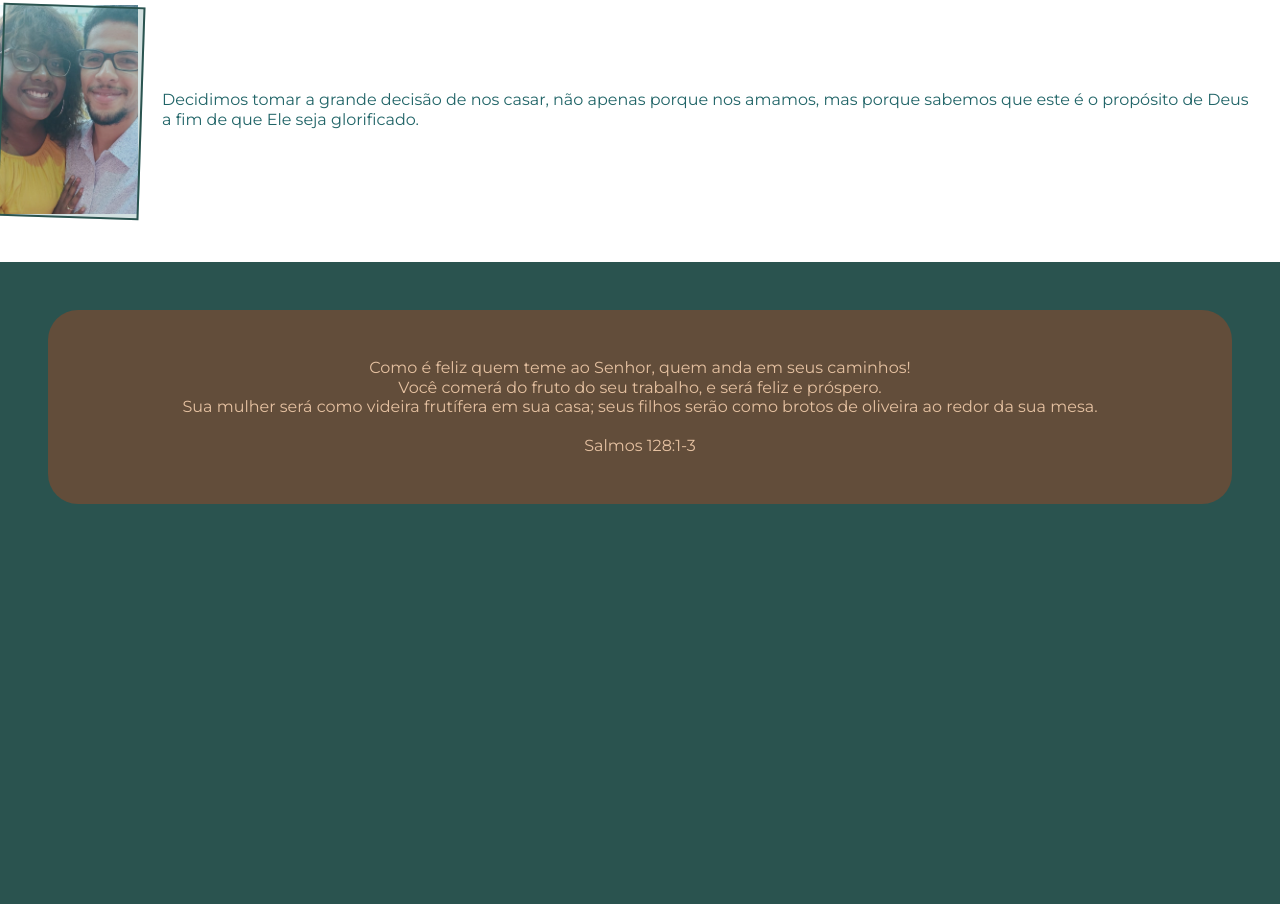
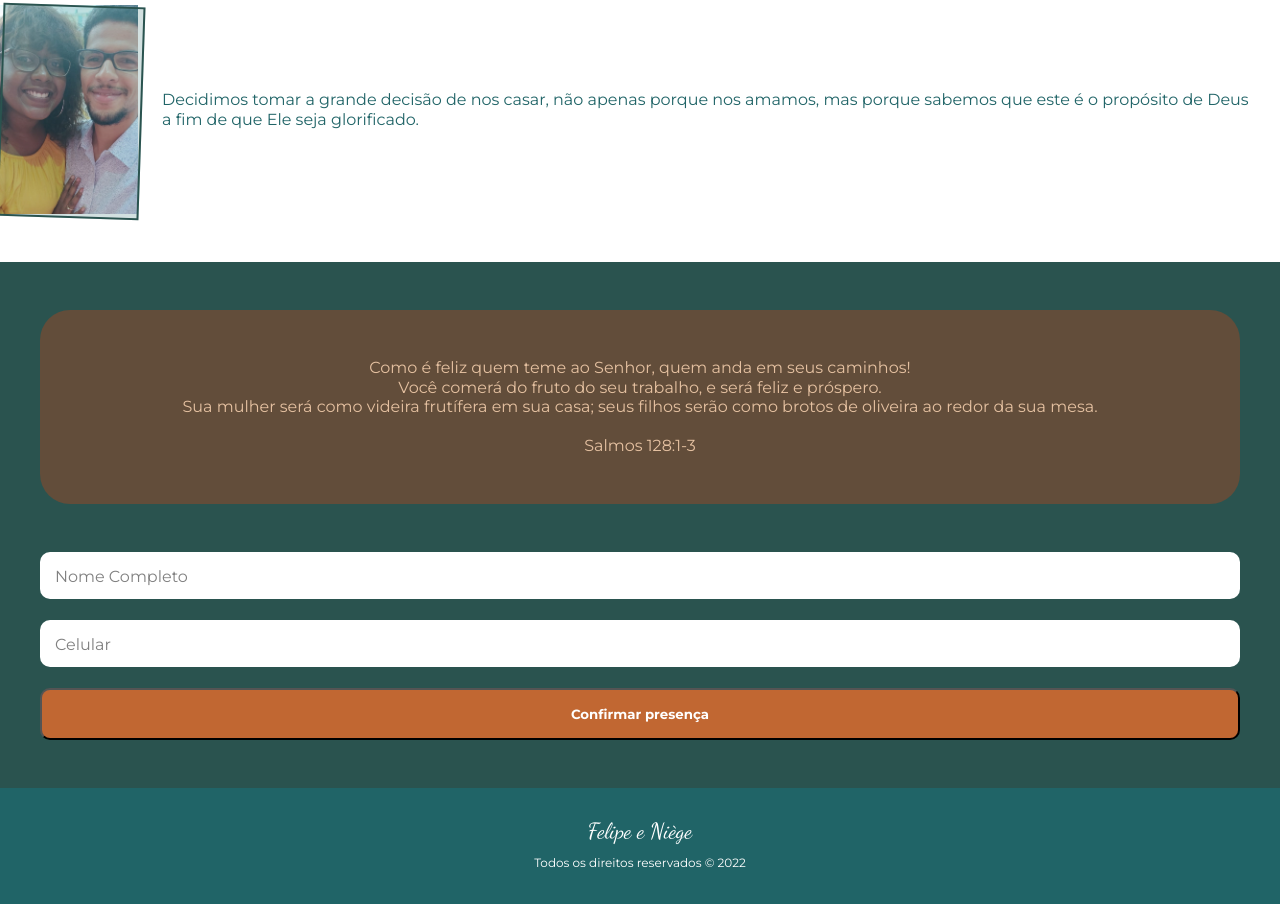
Before and after one commit to pedigru3/sitecasamento, a plain HTML site: page index.html in a window 1280 px wide. Shown: the part 1431-2335 px from the top of the page. Before the commit the page ends 1983 px from the top, so only its background shows below. Drawn offline with Linux system fonts and the light colour scheme.

Commit message:
site dia 2 manhã

```diff
--- a/css/base.css
+++ b/css/base.css
@@ -34,9 +34,5 @@ h2 {
 }
 
 .container {
-    padding: 0 2rem;
-}
-
-.container-cab {
     padding: 0 2.5rem;
 }
--- a/css/style.css
+++ b/css/style.css
@@ -1,5 +1,19 @@
 @import url("reset.css");
 @import url("base.css");
+
+@keyframes decima{
+    from {transform: translateY(-100px);
+        opacity: 0;
+    }
+}
+
+@keyframes daesquerda {
+    from {transform: translateX(-90px); opacity: 0;}
+}
+
+@keyframes dadireita {
+    from {transform: translateX(90px); opacity: 0;}
+}
 
 .cabeçalho {
     padding-top: 56px;
@@ -11,6 +25,11 @@
     text-align: center;
 }
 
+.cabeçalho h1 {
+    animation-name: decima;
+    animation-duration: 1s;
+}
+
 .cabeçalho__img {
     margin-top: 40px;
     width: 222px;
@@ -18,12 +37,18 @@
     border-radius: 50%;
 
     object-fit: cover;
+
+    animation-name: daesquerda;
+    animation-duration: 1s;
 }
 
 .cabeçalho__paragrafo {
     margin-top: 32px;
     color: white;
     line-height: 19.5px;
+
+    animation-name: dadireita;
+    animation-duration: 1s;
 }
 
 .infos {
@@ -94,7 +119,8 @@
 }
 
 .versiculo {
-    padding: 3rem;
+    padding-top: 3rem;
+    padding-bottom: 3rem;
 }
 
 .versiculo__caixa {
@@ -104,3 +130,71 @@
     text-align: center;
     padding: 3rem;
 }
+
+.formulario {
+    margin-bottom: 3rem;
+}
+
+.formulario__grupo {
+    transition: all .3s;
+}
+
+.formulario__grupo:focus-within {
+    transform:scale(1.05,1.00);
+}
+
+.formulario__input {
+    width: 100%;
+    padding: 1.5rem 1rem 0.5rem;
+    box-sizing: border-box;
+    border-radius: 10px;
+    border: none;
+    outline-color: var(--laranja);
+    margin-bottom: 5px;
+
+    transition: all .5s;
+}
+
+.formulario__label {
+    display: block;
+    color: gray;
+    padding-left: 15px;
+    transform: translateY(-2.2em);
+    transform-origin: 0 0;
+
+    transition: all .3s;
+}
+
+.formulario__input:focus + .formulario__label,
+.formulario__input:not(:placeholder-shown) + .formulario__label {
+    transform: translateY(-2.8em) scale(.8);
+}
+
+button {
+    width: 100%;
+    padding: 1rem;
+    border-radius: 10px;
+    background: var(--laranja);
+    font-weight: 700;
+    color: var(--branco);
+
+    font-family: var(--montserrat);
+}
+
+.rodape {
+    padding: 2rem;
+    justify-content: center;
+    text-align: center;
+    color: var(--branco);
+    background: var(--verde-claro);
+}
+
+.rodape h3 {
+    font-family: var(--dancing);
+    font-size: 22px;
+    padding-bottom: 0.5em;
+}
+
+.rodape p {
+    font-size: 12px;
+}
--- a/index.html
+++ b/index.html
@@ -13,7 +13,7 @@
 </head>
 <body>
     <header>
-        <section class="cabeçalho container-cab">
+        <section class="cabeçalho container">
             <h1>Vamos nos casar!</h1>
             <img class="cabeçalho__img" src="img/foto1.jpg" alt="Felipe e Niège">
             <p class="cabeçalho__paragrafo">Fulano, ficaremos muito felizes de ter você na celebração do nosso casamento. Queremos muito que participe do momento mais marcante de nossas vidas. Esperamos te ver lá.</p>
@@ -30,6 +30,8 @@
                 <p>R. Santo Rosa, 96 </br>Jardim do Alvinopolis,</br>Atibaia</p>
             </div>
         </section>
+    </header>
+    <main>
         <section class="historia">
             <div class="historia__esquerda">
                 <img class="historia__img" src="img/inicio.jpg" alt="">
@@ -47,7 +49,7 @@
                 <p>Decidimos tomar a grande decisão de nos casar, não apenas porque nos amamos, mas porque sabemos que este é o propósito de Deus a fim de que Ele seja glorificado.</p>
             </div>
         </section>
-        <section class="versiculo container-cab">
+        <section class="versiculo container">
             <div class="versiculo__caixa">
                 <p>Como é feliz quem teme ao Senhor, quem anda em seus caminhos!</br>
                     Você comerá do fruto do seu trabalho, e será feliz e próspero.</br>
@@ -57,6 +59,23 @@
                     Salmos 128:1-3</p>
             </div>
         </section>
-    </header>
+        <section class="formulario container">
+            <form action="">
+                <div class="formulario__grupo">
+                    <input type="text" id="name" class="formulario__input" placeholder=" ">
+                    <label class="formulario__label" for="name">Nome Completo</label>
+                </div>
+                <div class="formulario__grupo">
+                    <input class="formulario__input" type="tel" id="celular" placeholder=" ">
+                    <label class="formulario__label" for="celular">Celular</label>
+                </div>
+                <button>Confirmar presença</button>
+            </form>
+        </section>
+    </main>
+    <footer class="rodape">
+        <h3>Felipe e Niège</h3>
+        <p>Todos os direitos reservados &#169; 2022</p>
+    </footer>
 </body>
 </html>
```
Also changed, not shown: css/animation.css (added).
